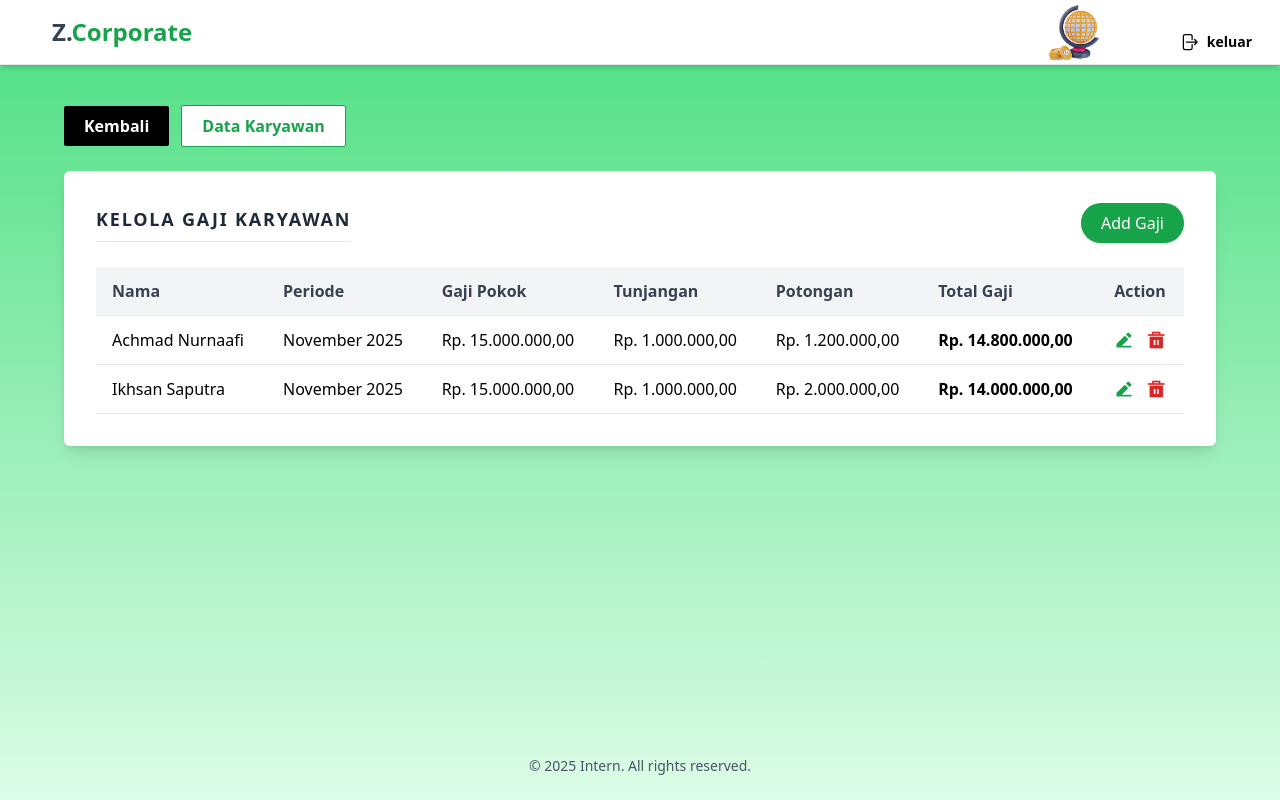
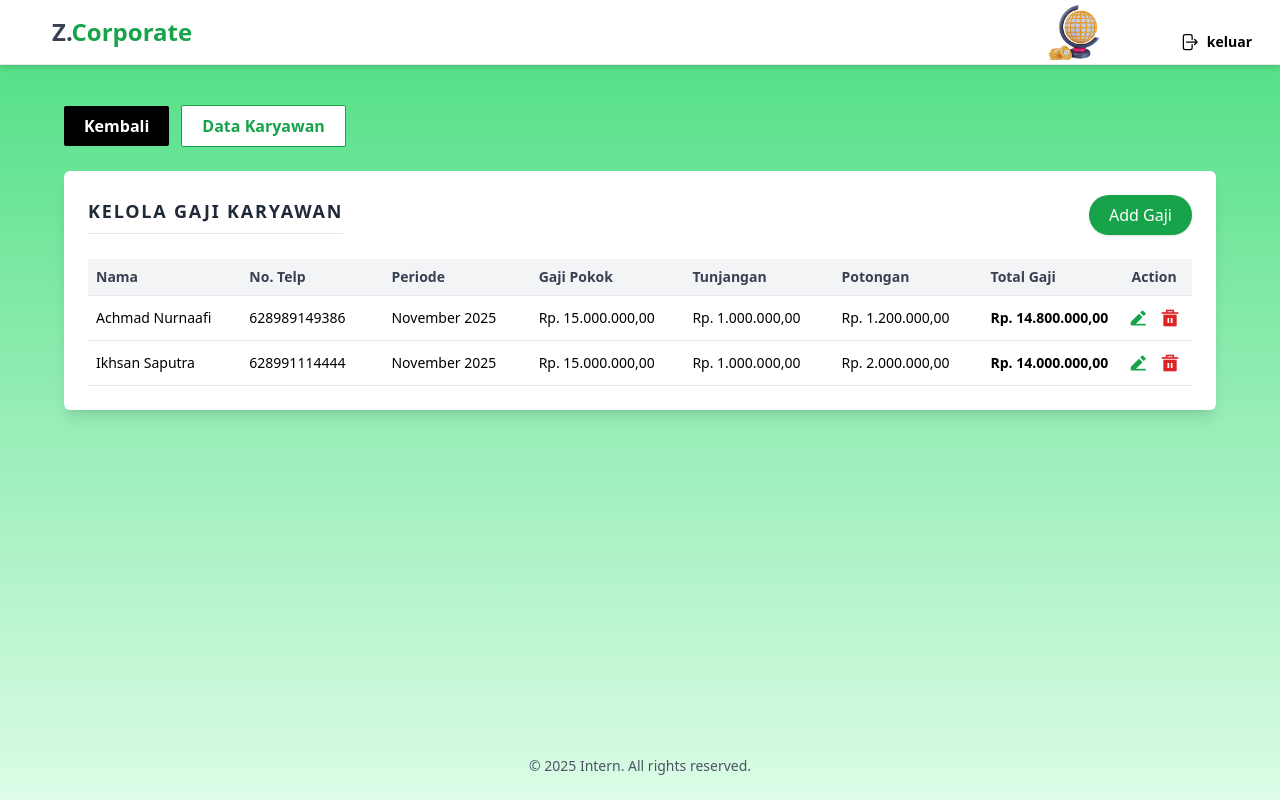
Before and after one commit to Ikhssptr25/test-aplikasi-php, a PHP site: page /gaji-karyawan/gaji.php in a window 1280 px wide. Run offline with PHP 8.4, Linux system fonts and the light colour scheme; a user stored in the database is signed in; data comes from the database, SQL or seed files in the repository; some libraries are stand-ins or nearby versions.

Commit message:
menambahkan no. telp pada fitur gaji untuk membedakan nama duplikat

```diff
--- a/gaji-karyawan/gaji.php
+++ b/gaji-karyawan/gaji.php
@@ -22,7 +22,7 @@ $csrf_token = $_SESSION['csrf_token'];
   <link href="https://cdn.jsdelivr.net/npm/remixicon@3.2.0/fonts/remixicon.css" rel="stylesheet">
   <script src="https://cdn.tailwindcss.com"></script>
 </head>
-<body class="min-h-screen flex flex-col bg-gradient-to-b from-green-400 to-green-100 font-sans">
+<body class="min-h-screen flex flex-col bg-gradient-to-b from-green-400 to-green-100 font-sans overflow-hidden">
 
 <header class="bg-white shadow-md flex justify-between items-center px-1 py-1 border-b border-gray-200">
     <h1 class="text-2xl font-bold text-gray-800 px-12">
@@ -43,48 +43,52 @@ $csrf_token = $_SESSION['csrf_token'];
 <main class="flex-1 px-4 md:px-10 py-10">
     <div class="w-full max-w-6xl mx-auto">
         <div class="flex flex-col sm:flex-row items-stretch sm:items-center gap-3 mb-6">
-            <a href="../index.php" class="w-full sm:w-auto text-center bg-black text-white px-5 py-2 font-semibold hover:bg-gray-800 transition rounded-sm">Kembali</a>
-            <a href="../data-karyawan/karyawan.php" class="w-full sm:w-auto text-center bg-white text-green-600 border border-green-600 px-5 py-2 font-semibold hover:bg-green-50 transition rounded-sm">Data Karyawan</a>
+            <a href="../index.php" class="w-full sm:w-auto text-center bg-black text-white px-5 py-2 font-semibold hover:bg-gray-800 rounded-sm">Kembali</a>
+            <a href="../data-karyawan/karyawan.php" class="w-full sm:w-auto text-center bg-white text-green-600 border border-green-600 px-5 py-2 font-semibold hover:bg-green-50 rounded-sm">Data Karyawan</a>
         </div>
 
-        <div class="bg-white shadow-lg w-full p-8 rounded-md">
+        <div class="bg-white shadow-lg w-full p-6 rounded-md">
             <div class="flex flex-col sm:flex-row justify-between items-start sm:items-center gap-3 mb-6">
                 <h2 class="text-lg font-bold tracking-widest text-gray-800 border-b pb-2">KELOLA GAJI KARYAWAN</h2>
                 <button onclick="openModalTambah()" class="bg-green-600 hover:bg-green-700 text-white font-medium px-5 py-2 rounded-full shadow">Add Gaji</button>
             </div>
 
             <div class="overflow-x-auto">
-                <table class="w-full border-collapse text-left">
+                <table class="min-w-full border-collapse text-left text-sm">
                     <thead>
                         <tr class="bg-gray-100 text-gray-700 border-b font-bold">
-                            <th class="py-3 px-4 font-semibold">Nama</th>
-                            <th class="py-3 px-4 font-semibold">Periode</th>
-                            <th class="py-3 px-4 font-semibold">Gaji Pokok</th>
-                            <th class="py-3 px-4 font-semibold">Tunjangan</th>
-                            <th class="py-3 px-4 font-semibold">Potongan</th>
-                            <th class="py-3 px-4 font-semibold">Total Gaji</th>
-                            <th class="py-3 px-4 text-center font-semibold">Action</th>
+                            <th class="py-2 px-2 w-1/6 whitespace-nowrap truncate">Nama</th>
+                            <th class="py-2 px-2 w-1/6 whitespace-nowrap truncate">No. Telp</th>
+                            <th class="py-2 px-2 w-1/6 whitespace-nowrap truncate">Periode</th>
+                            <th class="py-2 px-2 w-1/6 whitespace-nowrap truncate">Gaji Pokok</th>
+                            <th class="py-2 px-2 w-1/6 whitespace-nowrap truncate">Tunjangan</th>
+                            <th class="py-2 px-2 w-1/6 whitespace-nowrap truncate">Potongan</th>
+                            <th class="py-2 px-2 w-1/6 whitespace-nowrap truncate">Total Gaji</th>
+                            <th class="py-2 px-2 w-1/12 text-center">Action</th>
                         </tr>
                     </thead>
                     <tbody>
                         <?php
                         $query = mysqli_query($koneksi, "
-                            SELECT g.*, d.nama
+                            SELECT g.*, d.nama, d.no_telp
                             FROM gaji_karyawan g
                             JOIN data_karyawan d ON g.id_karyawan = d.id
-                            ORDER BY g.tahun DESC, FIELD(g.bulan,'Januari','Februari','Maret','April','Mei','Juni','Juli','Agustus','September','Oktober','November','Desember') DESC
+                            ORDER BY g.tahun DESC, FIELD(g.bulan,
+                            'Januari','Februari','Maret','April','Mei','Juni','Juli',
+                            'Agustus','September','Oktober','November','Desember') DESC
                         ");
                         while ($data = mysqli_fetch_assoc($query)):
                             $total = max(0, (float)$data['gaji_pokok'] + (float)$data['tunjangan'] - (float)$data['potongan']);
                         ?>
                         <tr class="border-b hover:bg-gray-50">
-                            <td class="py-3 px-4"><?= htmlspecialchars($data['nama']) ?></td>
-                            <td class="py-3 px-4"><?= htmlspecialchars($data['bulan'] . ' ' . $data['tahun']) ?></td>
-                            <td class="py-3 px-4">Rp. <?= number_format((float)$data['gaji_pokok'],2,',','.') ?></td>
-                            <td class="py-3 px-4">Rp. <?= number_format((float)$data['tunjangan'],2,',','.') ?></td>
-                            <td class="py-3 px-4">Rp. <?= number_format((float)$data['potongan'],2,',','.') ?></td>
-                            <td class="py-3 px-4 font-semibold">Rp. <?= number_format($total,2,',','.') ?></td>
-                            <td class="py-2 px-3 text-center">
+                            <td class="py-2 px-2 whitespace-nowrap truncate"><?= htmlspecialchars($data['nama']) ?></td>
+                            <td class="py-2 px-2 whitespace-nowrap truncate"><?= htmlspecialchars($data['no_telp']) ?></td>
+                            <td class="py-2 px-2 whitespace-nowrap"><?= htmlspecialchars($data['bulan'] . ' ' . $data['tahun']) ?></td>
+                            <td class="py-2 px-2 whitespace-nowrap">Rp. <?= number_format((float)$data['gaji_pokok'],2,',','.') ?></td>
+                            <td class="py-2 px-2 whitespace-nowrap">Rp. <?= number_format((float)$data['tunjangan'],2,',','.') ?></td>
+                            <td class="py-2 px-2 whitespace-nowrap">Rp. <?= number_format((float)$data['potongan'],2,',','.') ?></td>
+                            <td class="py-2 px-2 whitespace-nowrap font-semibold">Rp. <?= number_format($total,2,',','.') ?></td>
+                            <td class="py-2 px-2 text-center whitespace-nowrap">
                                 <button onclick='openModalEdit(<?= $data['id_gaji'] ?>, <?= json_encode($data['id_karyawan']) ?>, <?= json_encode($data['bulan']) ?>, <?= $data['tahun'] ?>, <?= (float)$data['gaji_pokok'] ?>, <?= (float)$data['tunjangan'] ?>, <?= (float)$data['potongan'] ?>)' class='text-green-600 hover:text-green-800 mx-1'>
                                     <i class="ri-edit-2-fill text-xl"></i>
                                 </button>
@@ -103,35 +107,37 @@ $csrf_token = $_SESSION['csrf_token'];
 
 <footer class="mt-10 text-gray-600 text-sm mb-6 text-center">© 2025 Intern. All rights reserved.</footer>
 
+<!-- Modal Tambah & Edit (sama seperti versi sebelumnya, sudah include no_telp otomatis) -->
+
 <!-- Modal Tambah -->
 <div id="modalTambah" class="hidden fixed inset-0 bg-black bg-opacity-50 flex items-center justify-center z-50">
   <div class="bg-white w-full max-w-md rounded-lg shadow-lg overflow-hidden">
     <div class="bg-green-600 text-white text-center py-3 text-lg font-semibold">Tambah Data Gaji</div>
     <form id="formTambah" method="POST" class="p-6 space-y-4">
       <input type="hidden" name="csrf_token" value="<?= htmlspecialchars($csrf_token) ?>">
-
       <div>
         <label for="id_karyawan" class="block font-semibold mb-1">Nama Karyawan</label>
-                <select id="id_karyawan" name="id_karyawan" class="border border-gray-400 rounded w-full px-3 py-2" required>
+        <select id="id_karyawan" name="id_karyawan" class="border border-gray-400 rounded w-full px-3 py-2" required onchange="isiOtomatisTambah()">
           <option value="">-- Pilih Karyawan --</option>
           <?php
-                    $karyawan = mysqli_query($koneksi, "SELECT id, nama FROM data_karyawan ORDER BY nama ASC");
+          $karyawan = mysqli_query($koneksi, "SELECT id, nama, no_telp FROM data_karyawan ORDER BY nama ASC");
           while ($k = mysqli_fetch_assoc($karyawan)) {
-                        echo "<option value='".(int)$k['id']."'>".htmlspecialchars($k['nama'])."</option>";
+              echo "<option value='".(int)$k['id']."' data-no='".htmlspecialchars($k['no_telp'])."'>".htmlspecialchars($k['nama'])."</option>";
           }
           ?>
         </select>
       </div>
-
+      <div>
+        <label class="block font-semibold mb-1">No. Telepon</label>
+        <input id="no_telp_tambah" type="text" class="border border-gray-400 rounded w-full px-3 py-2 bg-gray-100" readonly placeholder="No Telepon otomatis terisi">
+      </div>
       <div class="flex gap-2">
         <div class="flex-1">
           <label for="bulan" class="block font-semibold mb-1">Bulan</label>
           <select id="bulan" name="bulan" required class="border border-gray-400 rounded w-full px-3 py-2">
             <?php
             $bulan_list = ['Januari','Februari','Maret','April','Mei','Juni','Juli','Agustus','September','Oktober','November','Desember'];
-                        foreach($bulan_list as $b) {
-                            echo "<option value='$b'>$b</option>";
-                        }
+            foreach ($bulan_list as $b) echo "<option value='$b'>$b</option>";
             ?>
           </select>
         </div>
@@ -140,22 +146,18 @@ $csrf_token = $_SESSION['csrf_token'];
           <input id="tahun" name="tahun" type="number" min="2000" max="2100" value="<?= date('Y') ?>" class="border border-gray-400 rounded w-full px-3 py-2" required>
         </div>
       </div>
-
       <div>
         <label for="gaji_pokok" class="block font-semibold mb-1">Gaji Pokok</label>
         <input id="gaji_pokok" name="gaji_pokok" type="number" min="0" step="0.01" value="0" class="border border-gray-400 rounded w-full px-3 py-2" required>
       </div>
-
       <div>
         <label for="tunjangan" class="block font-semibold mb-1">Tunjangan</label>
         <input id="tunjangan" name="tunjangan" type="number" min="0" step="0.01" value="0" class="border border-gray-400 rounded w-full px-3 py-2" required>
       </div>
-
       <div>
         <label for="potongan" class="block font-semibold mb-1">Potongan</label>
         <input id="potongan" name="potongan" type="number" min="0" step="0.01" value="0" class="border border-gray-400 rounded w-full px-3 py-2" required>
       </div>
-
       <div class="flex justify-end space-x-3 mt-4">
         <button type="button" onclick="closeModalTambah()" class="bg-black text-white px-4 py-2 rounded-full">Kembali</button>
         <button type="submit" class="bg-green-600 text-white px-4 py-2 rounded-full">Simpan</button>
@@ -164,36 +166,34 @@ $csrf_token = $_SESSION['csrf_token'];
   </div>
 </div>
 
-<!-- Modal Edit -->
+<!-- Modal Edit (sama dengan Tambah, sudah disesuaikan) -->
 <div id="modalEdit" class="hidden fixed inset-0 bg-black bg-opacity-50 flex items-center justify-center z-50">
   <div class="bg-white w-full max-w-md rounded-lg shadow-lg overflow-hidden">
     <div class="bg-green-600 text-white text-center py-3 text-lg font-semibold">Edit Data Gaji</div>
     <form id="formEdit" method="POST" class="p-6 space-y-4">
       <input type="hidden" name="csrf_token" value="<?= htmlspecialchars($csrf_token) ?>">
       <input type="hidden" name="id_gaji" id="edit_id_gaji">
-
       <div>
         <label for="edit_id_karyawan" class="block font-semibold mb-1">Nama Karyawan</label>
-                <select id="edit_id_karyawan" name="id_karyawan" class="border border-gray-400 rounded w-full px-3 py-2" required>
+        <select id="edit_id_karyawan" name="id_karyawan" class="border border-gray-400 rounded w-full px-3 py-2" required onchange="isiOtomatisEdit()">
           <option value="">-- Pilih Karyawan --</option>
           <?php
-                    $karyawan = mysqli_query($koneksi, "SELECT id, nama FROM data_karyawan ORDER BY nama ASC");
+          mysqli_data_seek($karyawan, 0);
           while ($k = mysqli_fetch_assoc($karyawan)) {
-                        echo "<option value='".(int)$k['id']."'>".htmlspecialchars($k['nama'])."</option>";
+              echo "<option value='".(int)$k['id']."' data-no='".htmlspecialchars($k['no_telp'])."'>".htmlspecialchars($k['nama'])."</option>";
           }
           ?>
         </select>
       </div>
-
+      <div>
+        <label class="block font-semibold mb-1">No. Telepon</label>
+        <input id="no_telp_edit" type="text" class="border border-gray-400 rounded w-full px-3 py-2 bg-gray-100" readonly placeholder="Otomatis terisi">
+      </div>
       <div class="flex gap-2">
         <div class="flex-1">
           <label for="edit_bulan" class="block font-semibold mb-1">Bulan</label>
           <select id="edit_bulan" name="bulan" required class="border border-gray-400 rounded w-full px-3 py-2">
-                        <?php
-                        foreach($bulan_list as $b) {
-                            echo "<option value='$b'>$b</option>";
-                        }
-                        ?>
+            <?php foreach ($bulan_list as $b) echo "<option value='$b'>$b</option>"; ?>
           </select>
         </div>
         <div class="flex-1">
@@ -201,22 +201,18 @@ $csrf_token = $_SESSION['csrf_token'];
           <input id="edit_tahun" name="tahun" type="number" min="2000" max="2100" value="<?= date('Y') ?>" class="border border-gray-400 rounded w-full px-3 py-2" required>
         </div>
       </div>
-
       <div>
         <label for="edit_gaji_pokok" class="block font-semibold mb-1">Gaji Pokok</label>
         <input id="edit_gaji_pokok" name="gaji_pokok" type="number" min="0" step="0.01" value="0" class="border border-gray-400 rounded w-full px-3 py-2" required>
       </div>
-
       <div>
         <label for="edit_tunjangan" class="block font-semibold mb-1">Tunjangan</label>
         <input id="edit_tunjangan" name="tunjangan" type="number" min="0" step="0.01" value="0" class="border border-gray-400 rounded w-full px-3 py-2" required>
       </div>
-
       <div>
         <label for="edit_potongan" class="block font-semibold mb-1">Potongan</label>
         <input id="edit_potongan" name="potongan" type="number" min="0" step="0.01" value="0" class="border border-gray-400 rounded w-full px-3 py-2" required>
       </div>
-
       <div class="flex justify-end space-x-3 mt-4">
         <button type="button" onclick="closeModalEdit()" class="bg-black text-white px-4 py-2 rounded-full">Kembali</button>
         <button type="submit" class="bg-green-600 text-white px-4 py-2 rounded-full">Update</button>
@@ -228,15 +224,24 @@ $csrf_token = $_SESSION['csrf_token'];
 <script>
 const CSRF_TOKEN = <?= json_encode($csrf_token) ?>;
 
-// Modal Tambah
+function isiOtomatisTambah(){
+  const select = document.getElementById('id_karyawan');
+  document.getElementById('no_telp_tambah').value = select.options[select.selectedIndex]?.dataset.no || '';
+}
+
+function isiOtomatisEdit(){
+  const select = document.getElementById('edit_id_karyawan');
+  document.getElementById('no_telp_edit').value = select.options[select.selectedIndex]?.dataset.no || '';
+}
+
 function openModalTambah(){ document.getElementById('modalTambah').classList.remove('hidden'); }
 function closeModalTambah(){ document.getElementById('modalTambah').classList.add('hidden'); }
 
-// Modal Edit
 function openModalEdit(id_gaji, id_karyawan, bulan, tahun, gaji_pokok, tunjangan, potongan){
   document.getElementById('modalEdit').classList.remove('hidden');
   document.getElementById('edit_id_gaji').value = id_gaji;
   document.getElementById('edit_id_karyawan').value = id_karyawan;
+  isiOtomatisEdit();
   document.getElementById('edit_bulan').value = bulan;
   document.getElementById('edit_tahun').value = tahun;
   document.getElementById('edit_gaji_pokok').value = gaji_pokok;
@@ -245,48 +250,37 @@ function openModalEdit(id_gaji, id_karyawan, bulan, tahun, gaji_pokok, tunjangan
 }
 function closeModalEdit(){ document.getElementById('modalEdit').classList.add('hidden'); }
 
-// Hapus
 function hapusData(id_gaji){
   if(confirm("Apakah Anda yakin ingin menghapus gaji ini?")){
     fetch('hapus_gaji.php',{
       method:'POST',
       headers:{'Content-Type':'application/x-www-form-urlencoded'},
-            body: 'id_gaji='+encodeURIComponent(id_gaji)+'&csrf_token='+encodeURIComponent(CSRF_TOKEN)
+      body:'id_gaji='+encodeURIComponent(id_gaji)+'&csrf_token='+encodeURIComponent(CSRF_TOKEN)
     })
     .then(res=>res.text()).then(r=>{
-            if(r.includes('success')){
-                alert('Data berhasil dihapus!');
-                location.reload();
-            } else { alert('Gagal hapus: '+r); }
+      if(r.includes('success')){ alert('Data berhasil dihapus!'); location.reload(); }
+      else alert('Gagal hapus: '+r);
     }).catch(err=>alert('Error: '+err));
   }
 }
 
-// AJAX submit Tambah
 document.getElementById('formTambah').addEventListener('submit', function(e){
   e.preventDefault();
   const formData = new FormData(this);
   fetch('tambah_gaji.php',{method:'POST',body:formData})
   .then(res=>res.text()).then(r=>{
-        if(r.includes('success')){
-            alert('Data berhasil ditambahkan!');
-            closeModalTambah();
-            location.reload();
-        } else { alert('Gagal: '+r); }
+    if(r.includes('success')){ alert('Data berhasil ditambahkan!'); closeModalTambah(); location.reload(); }
+    else alert('Gagal: '+r);
   }).catch(err=>alert('Error: '+err));
 });
 
-// AJAX submit Edit
 document.getElementById('formEdit').addEventListener('submit', function(e){
   e.preventDefault();
   const formData = new FormData(this);
   fetch('edit_gaji.php',{method:'POST',body:formData})
   .then(res=>res.text()).then(r=>{
-        if(r.includes('success')){
-            alert('Data berhasil diperbarui!');
-            closeModalEdit();
-            location.reload();
-        } else { alert('Gagal: '+r); }
+    if(r.includes('success')){ alert('Data berhasil diperbarui!'); closeModalEdit(); location.reload(); }
+    else alert('Gagal: '+r);
   }).catch(err=>alert('Error: '+err));
 });
 </script>
```
Lines whose indentation alone changed are shown as unchanged.
